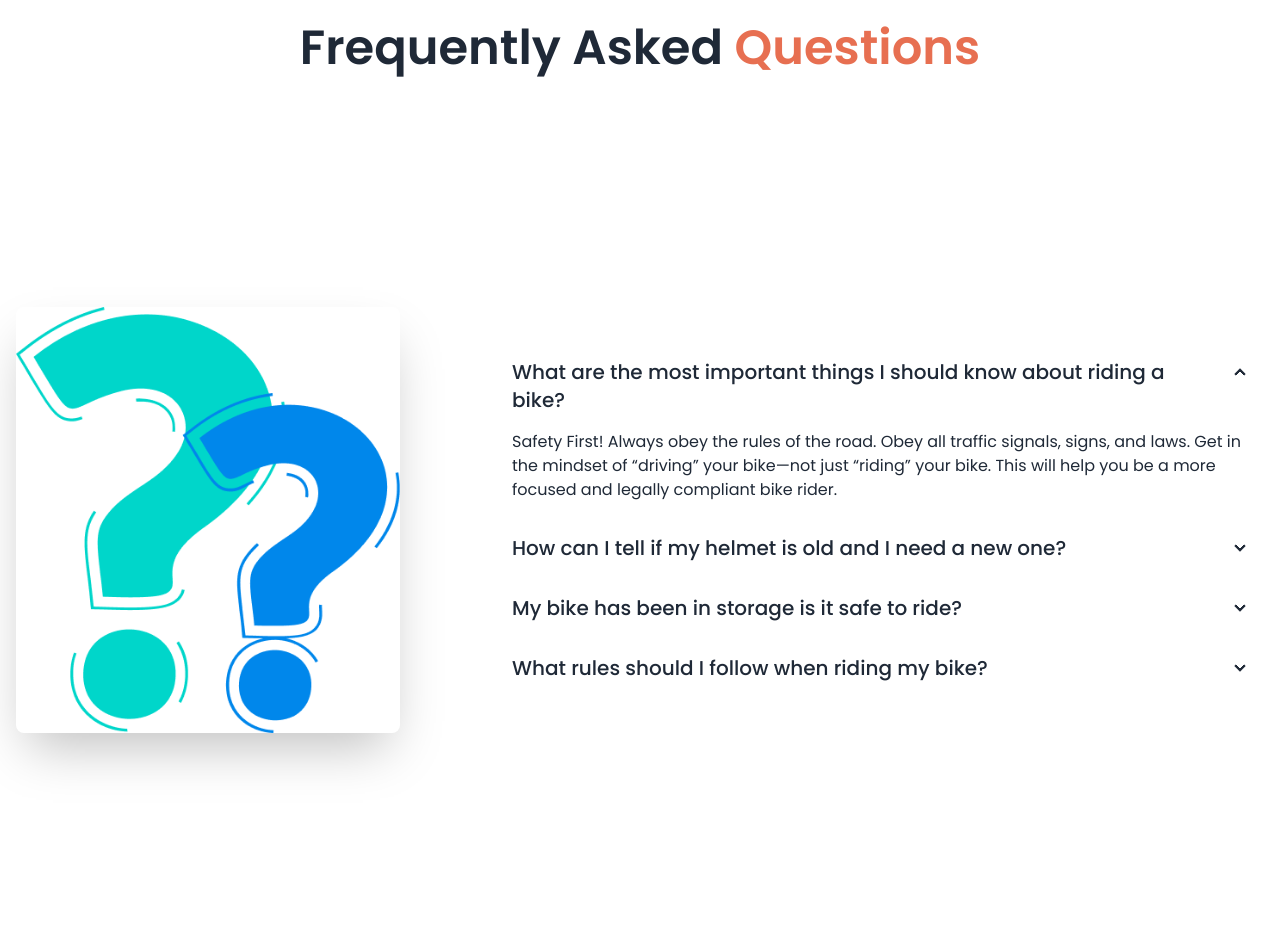
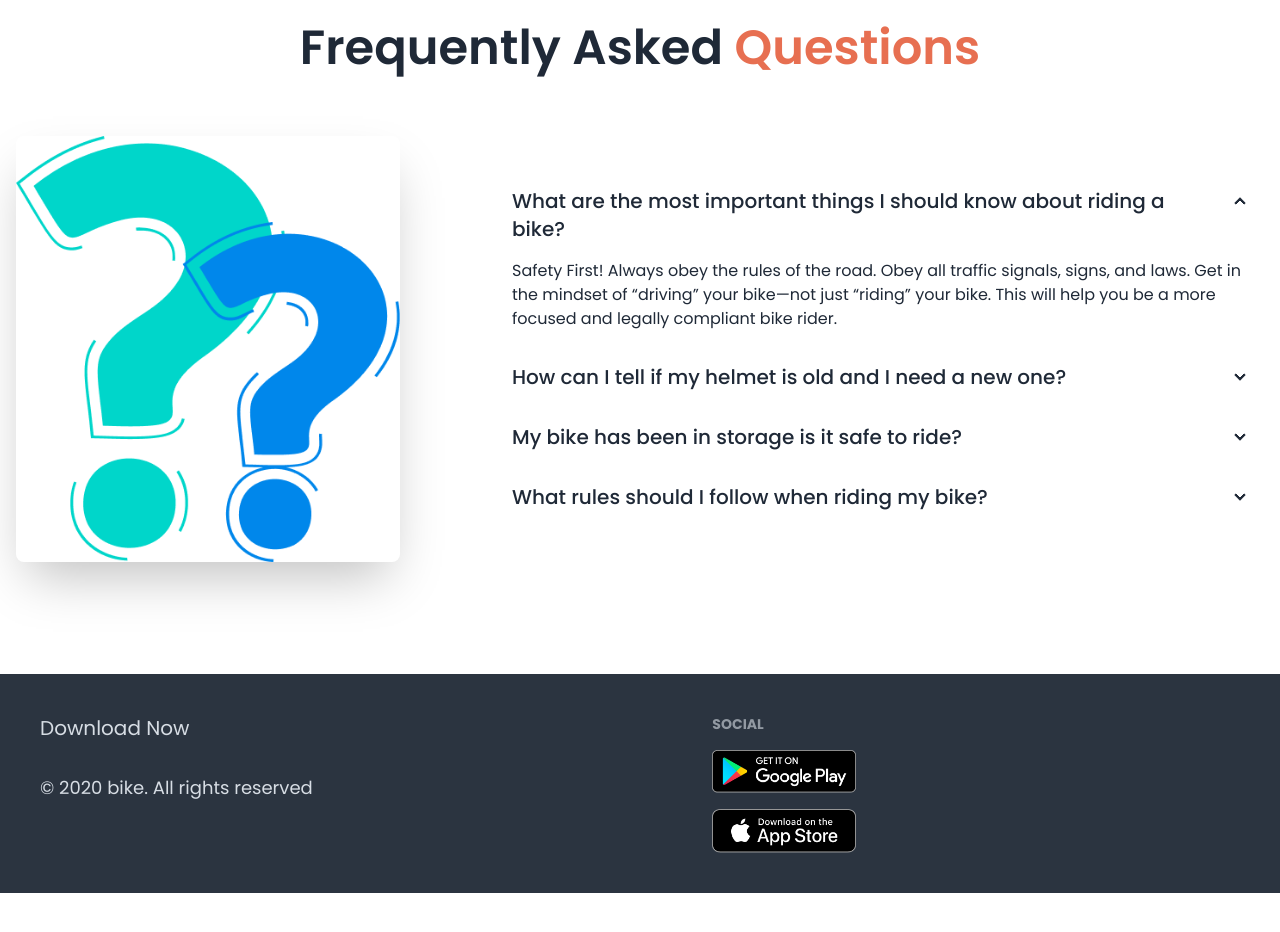
Before and after one commit to mizanff/biker-zoon-with-daisyui, a plain HTML site: page index.html in a window 1280 px wide. Shown: the part 2060-2992 px from the top of the page. After the commit the page ends 2953 px from the top, so only its background shows below. Drawn offline with nearby package versions, Linux system fonts and the light colour scheme.

Commit message:
added a footer section

```diff
--- a/index.html
+++ b/index.html
@@ -342,7 +342,7 @@
         <section class="my-24">
             <h3 class="text-5xl mb-12 font-semibold text-center">Frequently Asked <span
                 class="text-bike-primary">Questions</span></h3>
-                <div class="hero  min-h-screen">
+                <div class="hero">
                     <div class="hero-content flex-col lg:gap-24 flex-col lg:flex-row">
                       <img
                         src="./images/others/faq.png"
@@ -383,6 +383,20 @@
                   </div>
         </section>
     <main>
-    <footer></footer>
+        <footer class="footer bg-neutral text-neutral-content p-10">
+            <aside>
+             <h4 class="text-xl font-normal pb-6">Download Now</h4>
+              <p class="text-lg font-normal">
+                © 2020 bike. All rights reserved
+              </p>
+            </aside>
+            <nav>
+              <h6 class="footer-title">Social</h6>
+              <div class="grid grid-cols-1 gap-4">
+                <a><img class="w-36" src="images/others/android.png" alt=""></a>
+                <a><img class="w-36" src="images/others/ios.png" alt=""></a>
+              </div>
+            </nav>
+          </footer>
   </body>
 </html>
```
